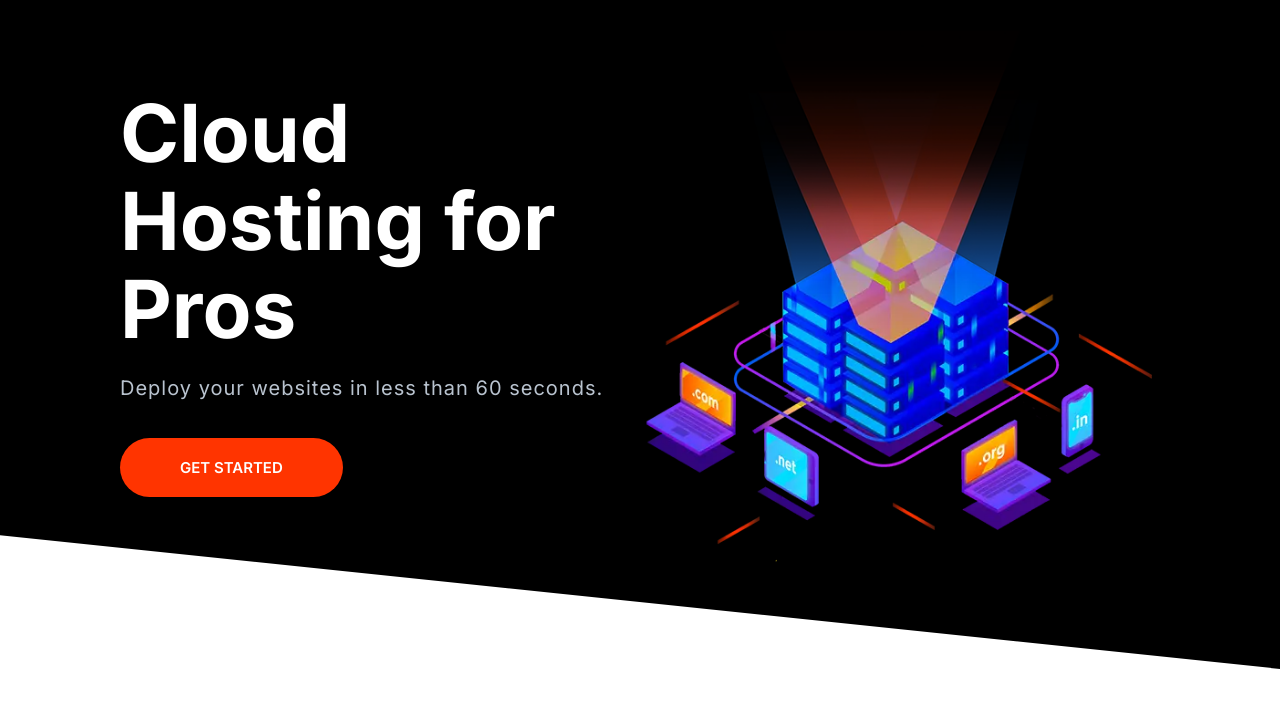
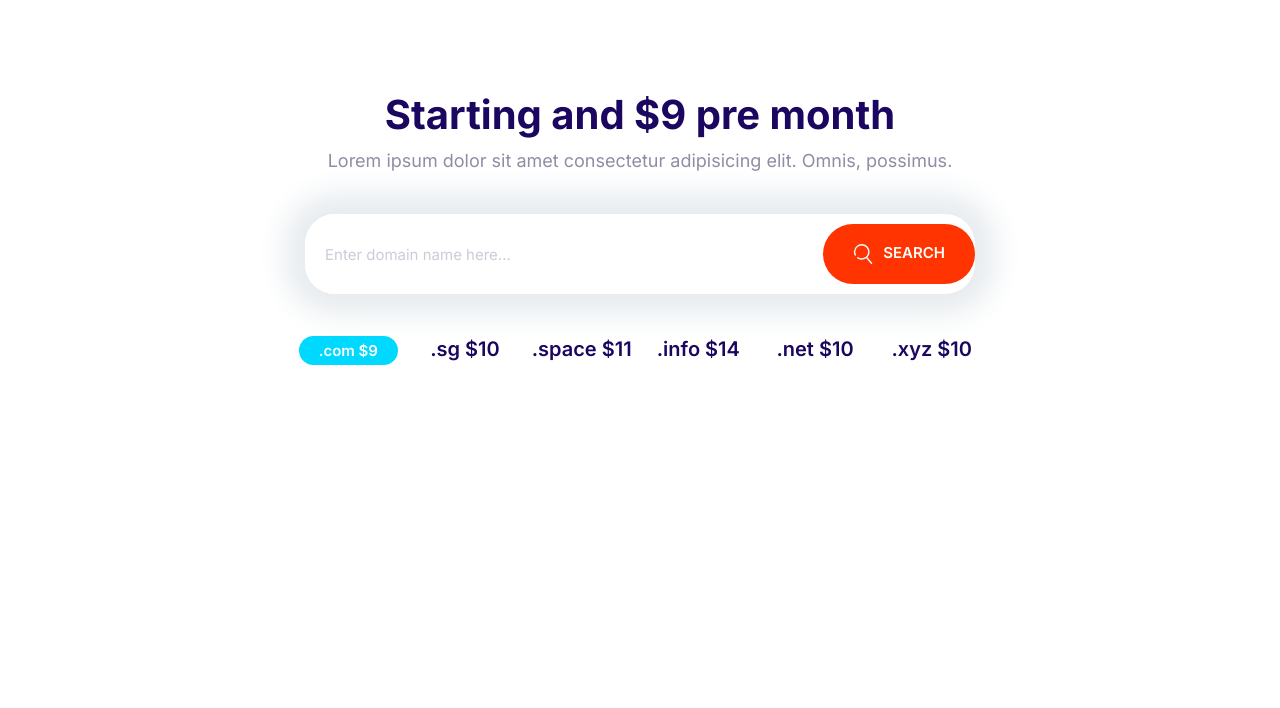
Before and after one commit to Muhammad0073121/CyberRack, a plain HTML site: page index.html in a window 1280 px wide. Drawn offline with Linux system fonts and the light colour scheme.

Commit message:
seach block implemented

```diff
--- a/css/styles.css
+++ b/css/styles.css
@@ -118,7 +118,7 @@ a {
   background-color: var(--color-primary);
 }
 
-.badge--primary {
+.badge--secondary {
   background-color: var(--color-secondary);
 }
 
@@ -202,16 +202,24 @@ a {
 /* Buttons */
 
 .btn {
+  border-radius: 40px;
+  border: 0;
+  cursor: pointer;
   font-size: 1.8rem;
   font-weight: 600;
+  margin: 1rem 0;
+  outline: 0;
+  padding: 2rem 3rem;
+  text-align: center;
   text-transform: uppercase;
-  padding: 2rem 3rem;
-  border: 0;
-  border-radius: 40px;
-  cursor: pointer;
   white-space: nowrap;
-  text-align: center;
-  margin: 1rem 0;
+}
+
+.btn .icon {
+  height: 2rem;
+  width: 2rem;
+  margin-right: 1rem;
+  vertical-align: middle;
 }
 
 .btn--stretched {
@@ -292,6 +300,7 @@ a {
 .input-group .input {
   border: 0;
   flex-grow: 1;
+  padding: 1.5rem 2rem;
 }
 
 @media screen and (min-width: 1024px) {
@@ -697,3 +706,29 @@ a {
     align-self: center;
   }
 }
+
+/* Domain Block  */
+
+.block-domain .input-group {
+  box-shadow: 0 0 30px 20px #e6ebee;
+  border: 0;
+  margin: 4rem auto;
+  max-width: 670px;
+}
+
+.block-domain__pricing {
+  display: grid;
+  grid-template-columns: repeat(3, 1fr);
+  grid-template-rows: repeat(2, 6rem);
+  font-size: 2rem;
+  font-weight: 600;
+  justify-items: center;
+  max-width: 700px;
+  margin: 0 auto;
+}
+
+@media screen and (min-width: 786px) {
+  .block-domain__pricing {
+    grid-template-columns: repeat(auto-fit, minmax(10rem, 1fr));
+  }
+}
--- a/index.html
+++ b/index.html
@@ -14,27 +14,34 @@
     <link rel="stylesheet" href="css/styles.css " />
   </head>
   <body>
-    <section class="block block--dark block--skewed-left hero">
-      <div class="container grid grid--col-2">
-        <header class="block__header hero__content">
-          <h1 class="block__heading">Cloud Hosting for Pros</h1>
-          <p class="hero__tagline">
-            Deploy your websites in less than 60 seconds.
-          </p>
-          <a href="" class="btn btn--accent btn--stretched">Get Started</a>
-        </header>
-        <picture>
-          <source
-            type="image/webp"
-            srcset="images/banner.webp 1x, images/banner@2x.webp 2x"
+    <section class="container block block-domain">
+      <header class="block__header">
+        <h2>Starting and $9 pre month</h2>
+        <p>
+          Lorem ipsum dolor sit amet consectetur adipisicing elit. Omnis,
+          possimus.
+        </p>
+        <div class="input-group">
+          <input
+            type="text"
+            class="input"
+            placeholder="Enter domain name here..."
           />
-          <source
-            type="image/png"
-            srcset="images/banner.png 1x, images/banner@2x.png 2x"
-          />
-          <img class="hero__image" src="images/banner.png" alt="" />
-        </picture>
-      </div>
+          <button class="btn btn--accent">
+            <svg class="icon icon--white">
+              <use xlink:href="images/sprite.svg#search"></use></svg
+            >Search
+          </button>
+        </div>
+      </header>
+      <ul class="list block-domain__pricing">
+        <li><span class="badge badge--secondary">.com $9</span></li>
+        <li>.sg $10</li>
+        <li>.space $11</li>
+        <li>.info $14</li>
+        <li>.net $10</li>
+        <li>.xyz $10</li>
+      </ul>
     </section>
     <script src="js/main.js"></script>
   </body>
```
Also changed, not shown: components/search-block.html (added, +28 -0 lines).
